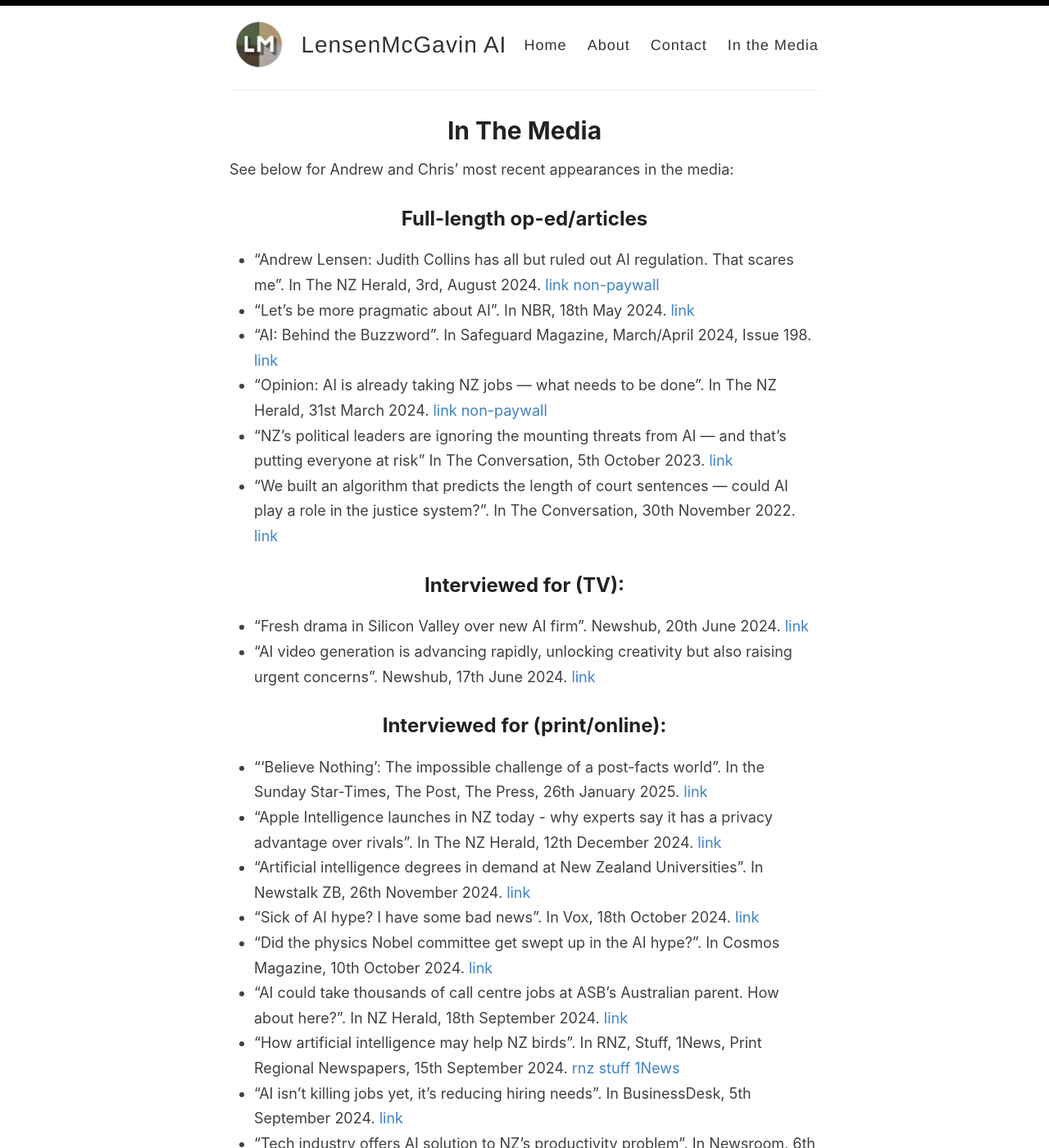
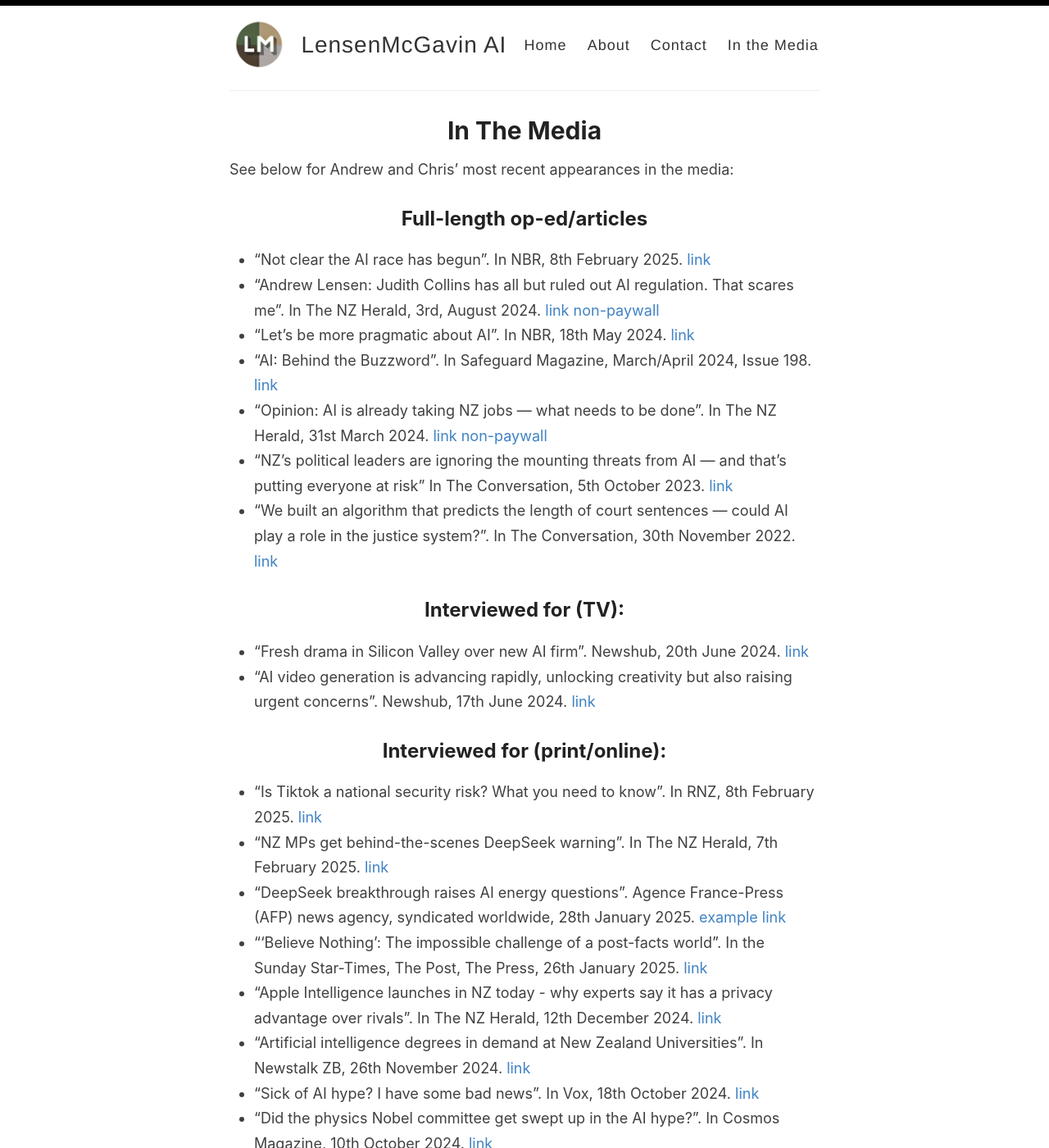
Before and after one commit to LensenMcGavin-AI/LensenMcGavin-AI.github.io, a Jekyll site: the page built from _pages/media.md, in a window 1280 px wide and 1400 px high. Shown: the whole window at 82% size. Built offline with Jekyll 4.4.1, drawn with Linux system fonts in a browser that asks for light colours.

Commit message:
add articles

```diff
--- a/_pages/media.md
+++ b/_pages/media.md
@@ -8,6 +8,7 @@
 
 ## Full-length op-ed/articles
 
+- "Not clear the AI race has begun". In NBR, 8<sup>th</sup> February 2025. [link](https://www.nbr.co.nz/guest-analysis/not-clear-the-ai-race-has-begun/)
 - "Andrew Lensen: Judith Collins has all but ruled out AI regulation. That scares me". In The NZ Herald, 3<sup>rd</sup>, August 2024. [link](https://www.nzherald.co.nz/business/andrew-lensen-judith-collins-has-all-but-ruled-out-ai-regulation-that-scares-me/QFQETYMLI5AXXHIP7O3QVWPX5M/) [non-paywall](https://andrewlensen.com/ai-cabinet-paper/)
 - "Let's be more pragmatic about AI". In NBR, 18<sup>th</sup> May 2024. [link](https://www.nbr.co.nz/guest-analysis/lets-be-more-pragmatic-about-ai/)
 - "AI: Behind the Buzzword". In Safeguard Magazine, March/April 2024, Issue 198. [link](https://safeguard.co.nz/magazine/ai-behind-the-buzzword/)
@@ -22,6 +23,9 @@
 
 ## Interviewed for (print/online):
 
+- "Is Tiktok a national security risk? What you need to know". In RNZ, 8<sup>th</sup> February 2025. [link](https://www.rnz.co.nz/news/what-you-need-to-know/541259/is-tiktok-a-national-security-risk-what-you-need-to-know)
+- "NZ MPs get behind-the-scenes DeepSeek warning". In The NZ Herald, 7<sup>th</sup> February 2025. [link](https://www.nzherald.co.nz/business/deepseek-banned-by-governments-in-multiple-countries-but-not-nz/B77PSHHD7BEQ5E27G4WXSV3OYQ/)
+- "DeepSeek breakthrough raises AI energy questions". Agence France-Press (AFP) news agency, syndicated worldwide, 28<sup>th</sup> January 2025. [example link](https://www.france24.com/en/live-news/20250128-deepseek-breakthrough-raises-ai-energy-questions)
 - "'Believe Nothing': The impossible challenge of a post-facts world". In the Sunday Star-Times, The Post, The Press, 26<sup>th</sup> January 2025. [link](https://www.thepost.co.nz/nz-news/360553528/believe-nothing-impossible-challenge-post-facts-world)
 - "Apple Intelligence launches in NZ today - why experts say it has a privacy advantage over rivals". In The NZ Herald, 12<sup>th</sup> December 2024. [link](https://www.nzherald.co.nz/business/apple-intelligence-launches-in-nz-today-why-experts-say-it-has-a-privacy-advantage-over-rivals/4DKNQ42HR5CQZEZTHNU3PR553A/)
 - "Artificial intelligence degrees in demand at New Zealand Universities". In Newstalk ZB, 26<sup>th</sup> November 2024. [link](https://www.newstalkzb.co.nz/news/national/artificial-intelligence-degrees-in-demand-at-new-zealand-universities/)
```
